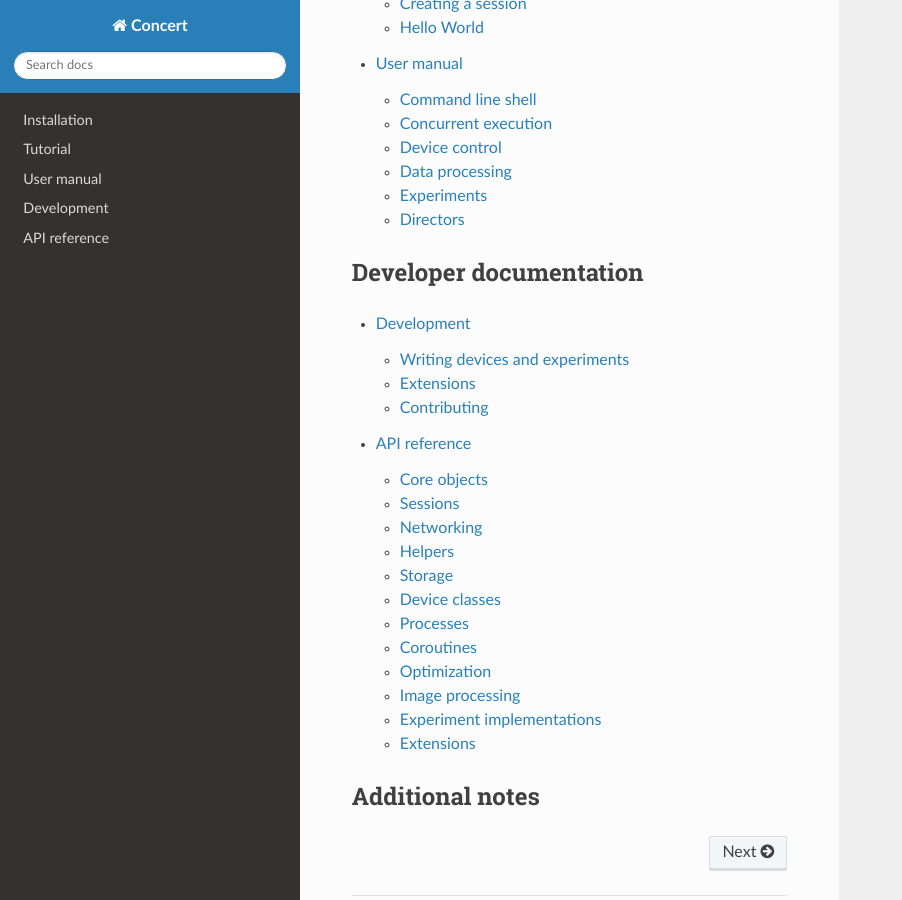
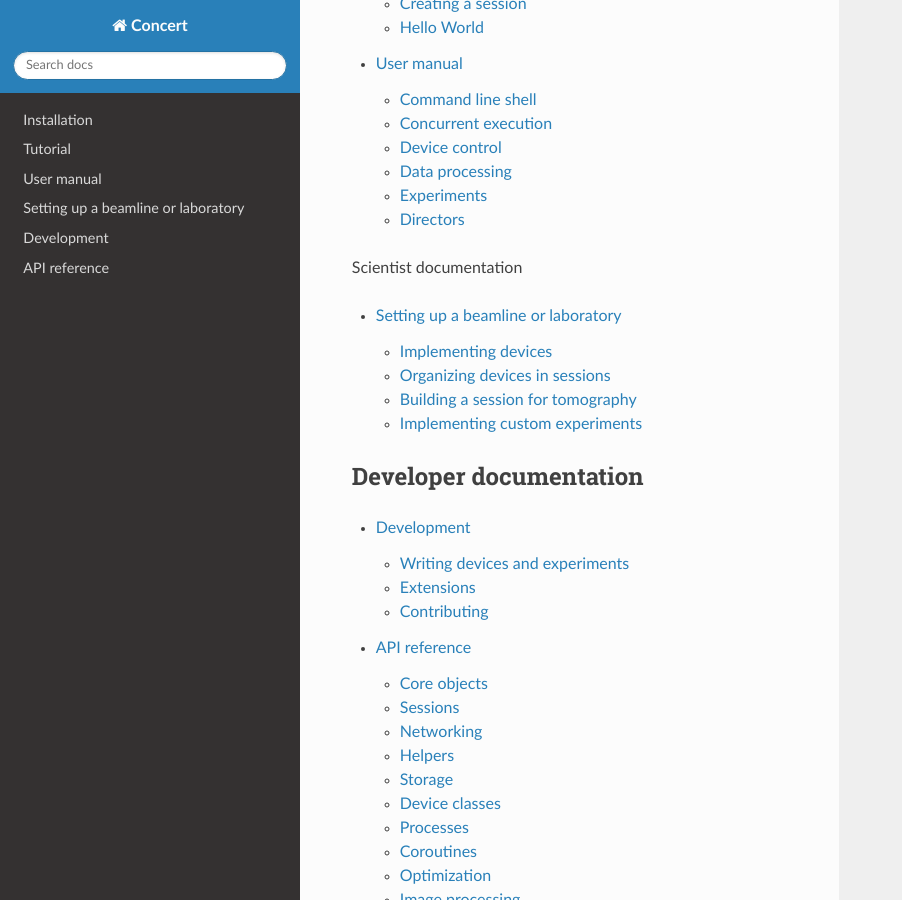
Before and after one commit to ufo-kit/concert, a Sphinx documentation site: the page built from docs/index.rst, in a window 1280 px wide and 900 px high, scrolled down 596 px. Shown: the whole window, without its empty margins (0-902 px from the left). Built offline with Sphinx 7.4.7 and the Read the Docs theme 3.1.0, drawn with Linux system fonts in a browser that asks for light colours; some of the changed lines change nothing that is shown.

Commit message:
Add documentation how to set-up concert from scratch

```diff
--- a/docs/index.rst
+++ b/docs/index.rst
@@ -22,6 +22,12 @@ User documentation
     user/getstarted
     user/topics
 
+Scientist documentation
+
+.. toctree::
+    :maxdepth: 2
+
+    scientist/setup
 
 Developer documentation
 =======================
--- /dev/null
+++ b/docs/scientist/setup.rst
@@ -0,0 +1,230 @@
+.. _setup:
+
+===================================
+Setting up a beamline or laboratory
+===================================
+
+This will give some guide and good practices for setting up a beamline or laboratory with Concert.
+This will cover how to implement devices, organize them in a session and to create custom experiments.
+We assume that you already have installed concert.
+
+Implementing devices
+====================
+
+Concert features abstract base classes for various types of devices, such as motors, cameras, detectors, etc to define the default interface to those.
+To implement a device, you have to subclass the appropriate base class and implement the required methods.
+For reference and testing there are also dummy devices available, which can be used as a template for your own implementation.
+
+The most clean way to organize you implementations is to put them in a separate Python module, which can be imported from your session.
+Or you can put them at a location where the session can find them, e.g. in the same directory as the session file.
+
+Assuming you want to do stepped tomography, you need to implement a rotation stage, a linear stage (for flat field images), a shutter (or X-ray tube for a laboratory based setup) and a camera.
+You have to implement all abstract methods of the base classes.
+
+Shutter
+_______
+::
+
+    from concert.devices.shutters.base import Shutter as BaseShutter
+
+    class Shutter(BaseShutter):
+        async def _open(self):
+            # code to open the shutter
+            pass
+
+        async def _close(self):
+            # code to close the shutter
+            pass
+
+        async def _get_state(self) -> str:
+            # code to get the state of the shutter
+            # Should return 'open' or 'closed'
+            pass
+
+Rotation Motor
+______________
+::
+
+    from concert.devices.motors.base import RotationMotor as BaseRotationMotor
+    from concert.quantities import q
+
+    class RotationMotor(BaseRotationMotor):
+
+        async def _get_position(self):
+            # code to get the current position of the motor (with units)
+            return 0.0 * q.deg
+
+        async def _set_position(self, position):
+            # code to set the position of the motor (with units)
+            # It must block until the motor has reached the target position
+            pass
+
+        async def _get_state(self) -> str:
+            # code to get the state of the motor
+            # Should return 'moving' or 'standby'
+            pass
+
+
+Linear Motor
+____________
+
+This is the same as the rotation motor, but with different units and a different base class::
+
+    from concert.devices.motors.base import LinearMotor as BaseLinearMotor
+    from concert.quantities import q
+
+    class LinearMotor(BaseLinearMotor):
+
+        async def _get_position(self):
+            # code to get the current position of the motor (with units)
+            return 0.0 * q.mm
+
+        async def _set_position(self, position):
+            # code to set the position of the motor (with units)
+            # It must block until the motor has reached the target position
+            pass
+
+        async def _get_state(self) -> str:
+            # code to get the state of the motor
+            # Should return 'moving' or 'standby'
+            pass
+
+Camera
+_______________
+
+The camera will create the images::
+
+    from concert.devices.cameras.base import Camera as BaseCamera
+    from concert.quantities import q
+
+    class Camera(BaseCamera):
+
+        async def _get_trigger_source(self) -> str:
+            # Returns the current trigger source of the camera, e.g. 'EXTERNAL' or, 'AUTO' or 'SOFTWARE'
+            # 'AUTO' means that the camera triggers itself, e.g. with an internal timer. A 'grab()' call will always return the next finished frame.
+            # 'SOFTWARE' means that the camera will only trigger when a 'trigger()' call is made. A 'grab()' call will return the current frame. Grab will block until a frame is available, but it will not trigger the camera.
+            # 'EXTERNAL' the same as 'SOFTWARE', but the camera will be triggered by an external signal, e.g. from a function generator or a shutter.
+            pass
+
+        async def _set_trigger_source(self, source):
+            # Sets the trigger source of the camera, e.g. 'EXTERNAL' or, 'AUTO' or 'SOFTWARE'
+            pass
+
+        async def _record_real(self):
+            # Code to start the recording of the camera. This should block until the recording has started.
+            pass
+
+        async def _stop_real(self):
+            # Code to stop the recording of the camera. This should block until the recording has stopped.
+            pass
+
+        async def _trigger_real(self):
+            # Code to trigger the camera. This should block until the camera has been triggered.
+            pass
+
+        async def _grab_real(self) -> ImageWithMetadata:
+            # Code to grab a frame from the camera. This should block until a frame is available and return an ImageWithMetadata object.
+            pass
+
+        async def _get_state(self) -> str:
+            # code to get the state of the camera
+            # Should return 'recording' or 'standby'
+            pass
+
+        async def _get_frame_rate(self):
+            # code to get the current frame rate of the camera with units
+            return 0.0 * q.Hz
+
+        async def _set_frame_rate(self, frame_rate):
+            # code to set the frame rate of the camera with units
+            pass
+
+After implementing these devices you can import them in your session and create instances of them, which will be available as devices in your session. You can also create custom experiments, which will be available as functions in your session.
+
+Organizing devices in sessions
+================================
+
+An easy way to organize your devices is to create instance of them in a sub-module and import them in cour sessions.
+
+E.g. create a subfolder 'devices' in you session folder and create files like 'optics.py' and 'tomography_station.py' there.::
+
+    # devices/optics.py
+    from myconcertdevices.shutters import Shutter
+
+    shutter = await Shutter()
+
+    # devices/tomography_station.py
+    from myconcertdevices.motors import RotationMotor, LinearMotor
+    from myconcertdevices.cameras import Camera
+    tomo_motor = await RotationMotor()
+    flat_motor = await LinearMotor()
+    camera = await Camera()
+
+
+Now you can import these devices in your session and they will be available as devices in your session.::
+
+    from devices.optics import shutter
+    from devices.tomography_station import tomo_motor, flat_motor
+
+
+Building a session for tomography
+=================================
+
+Now we create a session for doing tomography. We will create a session called 'tomography' and add the devices we just created to it. We will also create an experiment for doing a scan.
+
+The session would look like this::
+
+    from devices.optics import shutter
+    from devices.tomography_station import tomo_motor, flat_motor, camera
+
+    from concert.experiment.sychrotron import LocalSteppedTomography
+    from concert.storage import DirectoryWalker
+    from concert.ext.viewers import PyqtgraphViewer
+
+    # The walker handles the storage of the data. It will create a new directory for each experiment and store the data there.
+    walker = await DirectoryWalker(root='/path/to/data')
+
+    # The viewer is used for viewing the camera images
+    viewer = await PyqtgraphViewer()
+    # with the camera implemented you can already do viewer(camera.stream()) to see live images from the camera.
+
+
+    # The experimment organizes the data acquisitions.
+
+    experiment = await LocalSteppedTomography(walker=walker, flat_motor=flat_motor, tomography_motor=tomo_motor,
+                        radio_position=0*q.mm, flat_position=20*q.mm, camera=camera, shutter=shutter, num_flats=200,
+                        num_darks=200, num_projections=3000, angular_range=180 * q.deg, start_angle=0 * q.deg)
+
+    # Addons are used to handle the created images. Here we use live view and image writer:
+    from concert.experiments.addons.local import LiveView, ImageWriter
+    live_view = await LiveView(viewer=viewer, experiment=experiment)
+    image_writer = await ImageWriter(experiment=experiment)
+
+With this session you only have to type 'await experiment.run()' to start the tomography scan. The data will be stored in the specified directory and you can view the camera images live in the viewer.
+
+Implementing custom experiments
+=================================
+
+You can either create a subclass of en existing experiment (see API docs) or create a new experiment from scratch.
+All experiments are composed of a sequence of Acquisitions. (They also can be added and removed during runtime, which allows for dynamic experiments, e.g. for adaptive scanning).
+Each acquisition needs a 'generator' function, which is a coroutine that yields the acquired data. The experiment will run the generator and handle the data according to the addons that are added to the experiment.
+
+The most simple experiment would look like this::
+
+    from concert.experiments.base import Experiment, local, Acquisition
+
+    class MyExperiment(Experiment):
+        async def __ainit__(self, camera, walker):
+            self.camera = camera
+            frame_acquisition = await Acquisition(generator=self.generator, name='frame')
+            await Experiment.__ainit__(self, acquisitions=[frame_acquisition] walker)
+
+        @local
+        async def generator(self):
+            num_images = 100
+            for i in range(num_images):
+                # code to acquire an image, e.g. from a camera
+                image = await camera.grab()
+                yield image
+
+This would create 100 images from the camera and store them in the directory specified by the walker.
```
